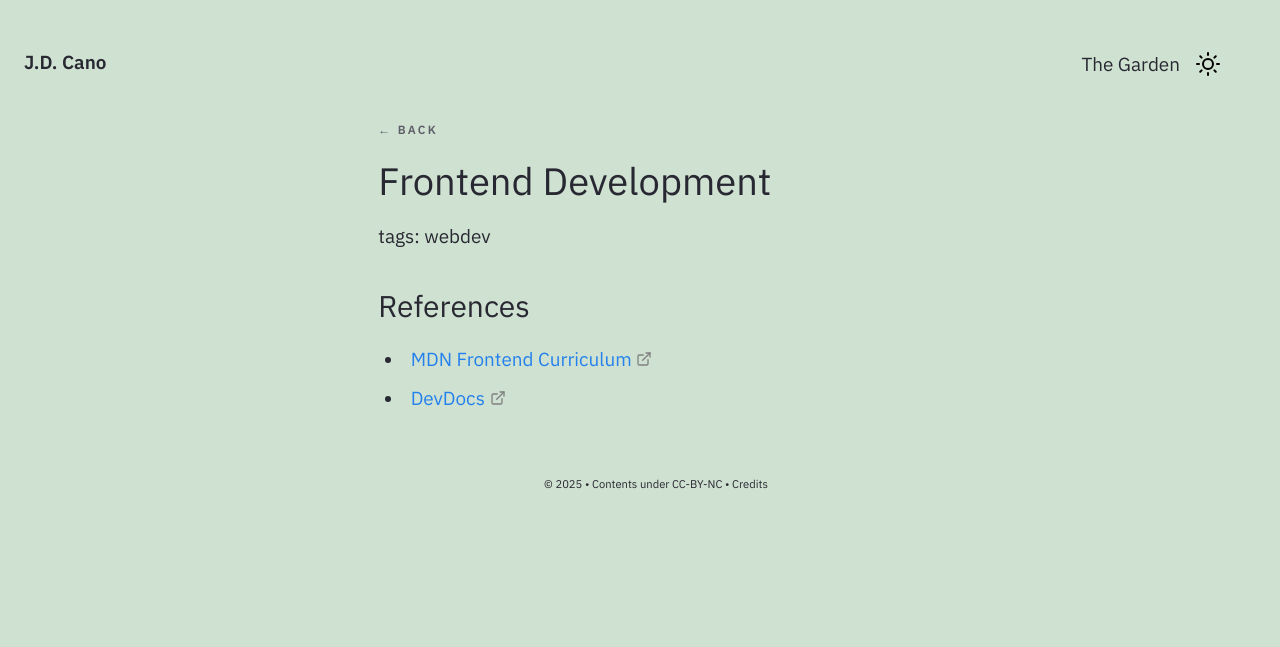
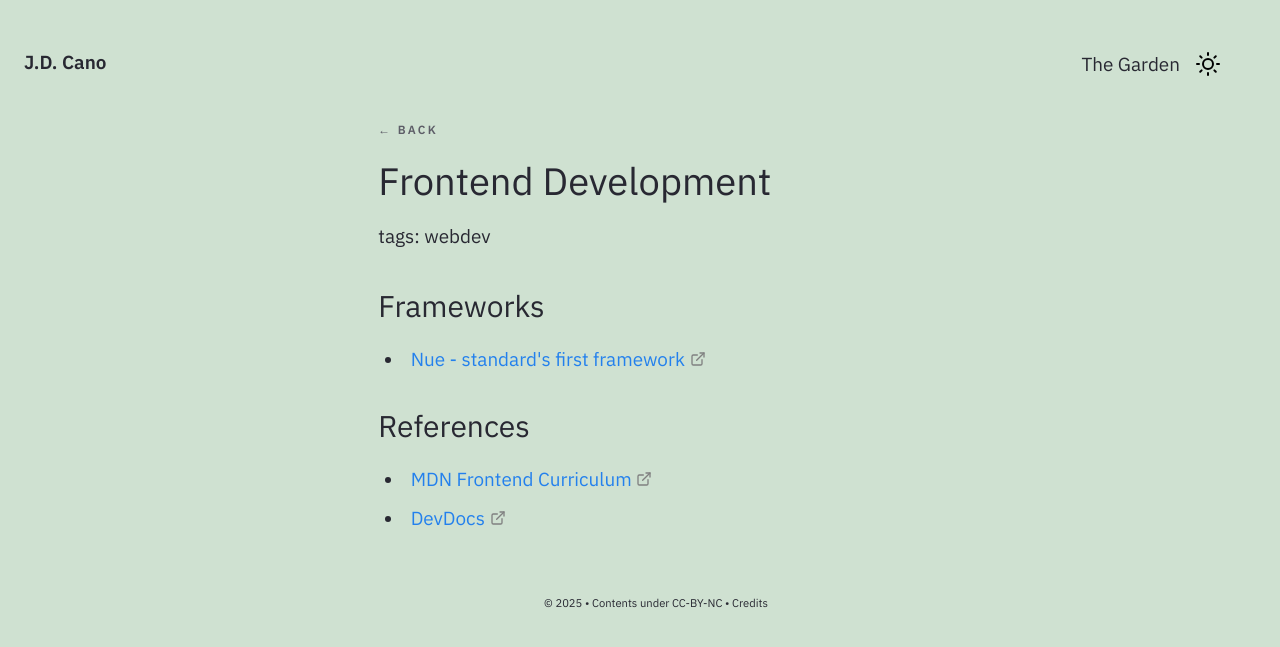
Before and after one commit to Gorzas/gorzas.github.io, a Jekyll site: the page built from _notes/Public/tech/Frontend Development.md, in a window 1280 px wide. Shown: the top 647 px of the page. Built offline with Jekyll 4.4.1, drawn with Linux system fonts in a browser that asks for light colours.

Commit message:
Update Frontend Development.md

```diff
--- a/_notes/Public/tech/Frontend Development.md
+++ b/_notes/Public/tech/Frontend Development.md
@@ -3,11 +3,15 @@ title: Frontend Development
 feed: show
 tags: webdev
 date: 18-04-2024
-updated: 18-04-2024
+updated: 02-04-2025
 type: essay
 growth: seedlings
 ---
 
+### Frameworks
+
+- [Nue - standard's first framework](https://nuejs.org/)
+
 ### References
 - [MDN Frontend Curriculum](https://developer.mozilla.org/en-US/curriculum/)
 - [DevDocs](https://devdocs.io/)
```
